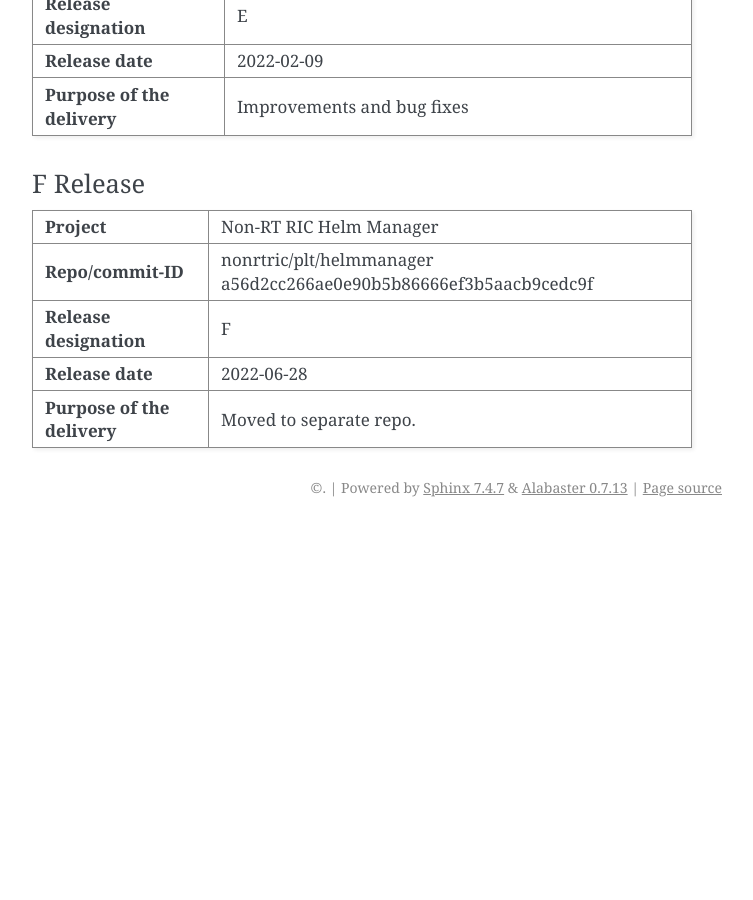
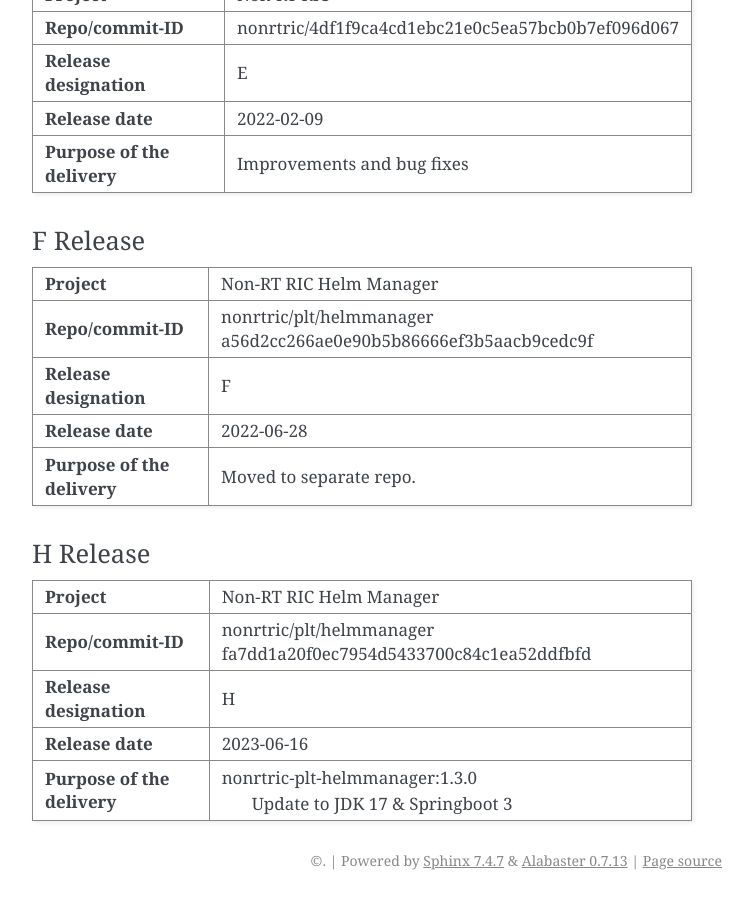
Before and after one commit to o-ran-sc/nonrtric-plt-helmmanager, a Sphinx documentation site: the page built from docs/release-notes.rst, in a window 1280 px wide and 900 px high, scrolled down 1588 px. Shown: the whole window, without its empty margins (388-1141 px from the left). Built offline with Sphinx 7.4.7, drawn with Linux system fonts in a browser that asks for light colours; before the commit the page ends 2115 px from its top, so only the background shows below that; some of the changed text lies outside the part shown.

Commit message:
Docs: Update release notes
Issue-ID: NONRTRIC-883
Change-Id: I0c17c76ee85b8eb4de96fb030d59f0e3f763cc95
Signed-off-by: JohnKeeney <john.keeney@est.tech>

```diff
--- a/docs/release-notes.rst
+++ b/docs/release-notes.rst
@@ -1,6 +1,6 @@
 .. This work is licensed under a Creative Commons Attribution 4.0 International License.
 .. http://creativecommons.org/licenses/by/4.0
-.. Copyright (C) 2021 Nordix
+.. Copyright (C) 2021-2023 Nordix
 
 =============
 Release-Notes
@@ -28,6 +28,9 @@
 |            |          |                  |                             |
 +------------+----------+------------------+-----------------------------+
 | 2022-06-28 | 1.2.0    | Henrik Andersson | F Release                   |
+|            |          |                  |                             |
++------------+----------+------------------+-----------------------------+
+| 2023-06-13 | 1.3.0    | John Keeney      | H Release                   |
 |            |          |                  |                             |
 +------------+----------+------------------+-----------------------------+
 
@@ -128,3 +131,24 @@
 | **Purpose of the delivery** | Moved to separate repo.                           |
 |                             |                                                   |
 +-----------------------------+---------------------------------------------------+
+
+H Release
+---------
++-----------------------------+---------------------------------------------------+
+| **Project**                 | Non-RT RIC Helm Manager                           |
+|                             |                                                   |
++-----------------------------+---------------------------------------------------+
+| **Repo/commit-ID**          | nonrtric/plt/helmmanager                          |
+|                             | fa7dd1a20f0ec7954d5433700c84c1ea52ddfbfd          |
+|                             |                                                   |
++-----------------------------+---------------------------------------------------+
+| **Release designation**     | H                                                 |
+|                             |                                                   |
++-----------------------------+---------------------------------------------------+
+| **Release date**            | 2023-06-16                                        |
+|                             |                                                   |
++-----------------------------+---------------------------------------------------+
+| **Purpose of the delivery** | nonrtric-plt-helmmanager:1.3.0                    |
+|                             |    Update to JDK 17 & Springboot 3                |
+|                             |                                                   |
++-----------------------------+---------------------------------------------------+
--- a/docs/requirements-docs.txt
+++ b/docs/requirements-docs.txt
@@ -2,6 +2,7 @@
 Sphinx
 doc8
 docutils < 0.17
+urllib3~=1.26.15
 setuptools
 six
 sphinx_rtd_theme
```
